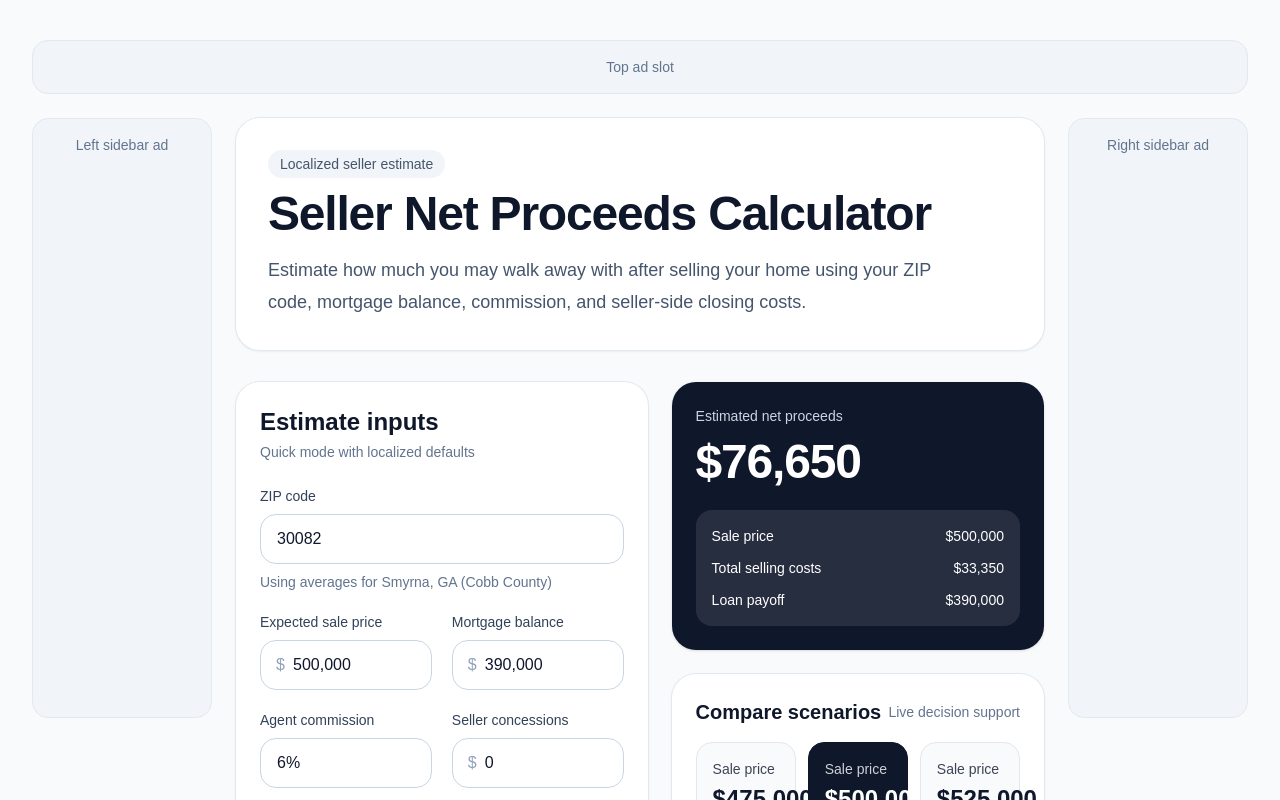
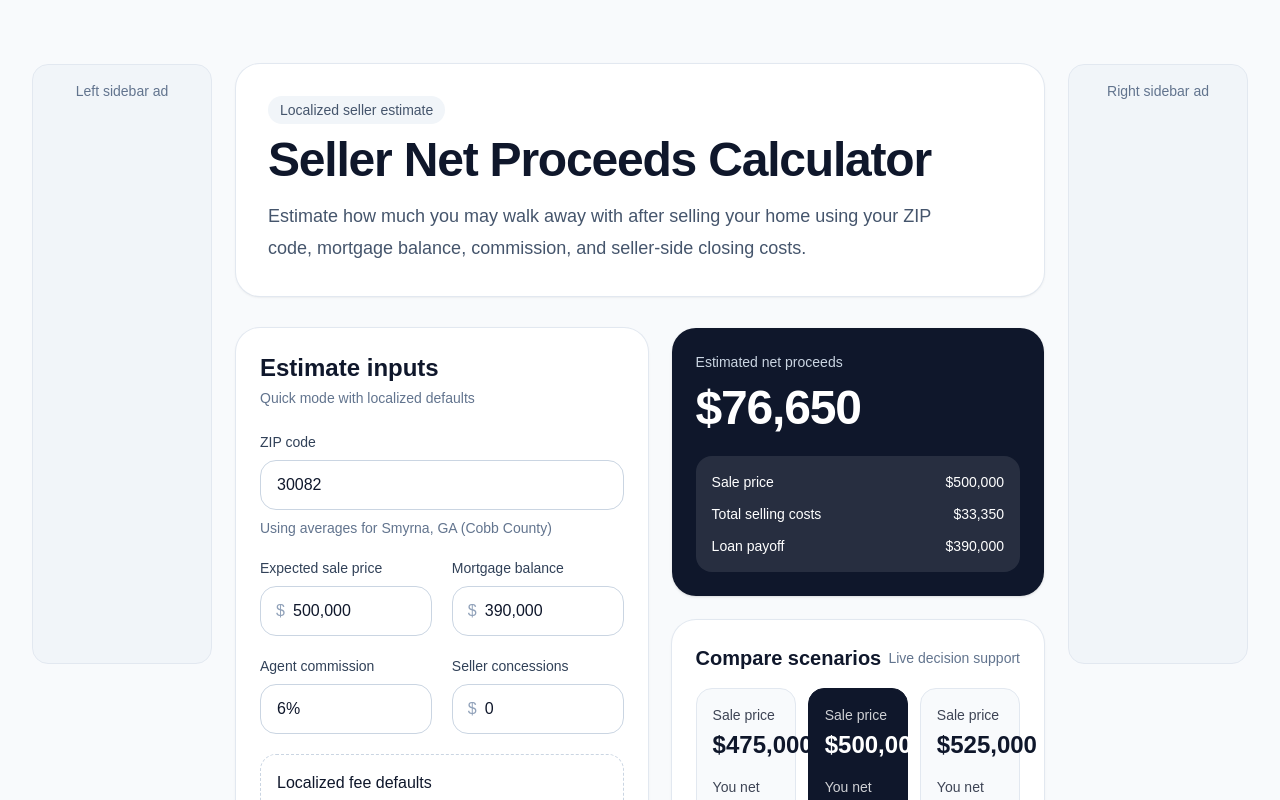
Before and after one commit to adamTully/propcalchub, a Next.js app: page /seller-net-proceeds-calculator in a window 1280 px wide. Shown: the top 800 px of the page. Built offline with nearby package versions, Linux system fonts and the light colour scheme.

Commit message:
Add first AdSense unit

```diff
--- a/app/layout.tsx
+++ b/app/layout.tsx
@@ -1,6 +1,7 @@
 import type { Metadata } from "next";
 import { Geist, Geist_Mono } from "next/font/google";
 import "./globals.css";
+import Script from 'next/script';
 
 const geistSans = Geist({
   variable: "--font-geist-sans",
@@ -27,7 +28,18 @@
       lang="en"
       className={`${geistSans.variable} ${geistMono.variable} h-full antialiased`}
     >
-      <body className="min-h-full flex flex-col">{children}</body>
+      <head>
+        <Script
+          async
+          src="https://pagead2.googlesyndication.com/pagead/js/adsbygoogle.js?client=ca-pub-2489602416184279"
+          crossOrigin="anonymous"
+          strategy="afterInteractive"
+        />
+      </head>
+
+      <body className="min-h-full flex flex-col">
+        {children}
+      </body>
     </html>
   );
 }
--- a/app/seller-net-proceeds-calculator/Calculator.tsx
+++ b/app/seller-net-proceeds-calculator/Calculator.tsx
@@ -134,6 +134,15 @@
     });
   }, [feePreset]);
 
+  useEffect(() => {
+  try {
+    // @ts-ignore
+    (window.adsbygoogle = window.adsbygoogle || []).push({});
+  } catch (e) {
+    console.error(e);
+  }
+}, []);
+
   const salePrice = parseNumber(salePriceInput);
   const mortgageBalance = parseNumber(mortgageBalanceInput);
   const commissionRate = parseNumber(commissionInput);
@@ -193,8 +202,15 @@
   return (
     <main className="min-h-screen bg-slate-50 text-slate-900">
       <div className="mx-auto max-w-[1600px] px-4 py-10 md:px-6 lg:px-8">
-        <div className="mb-6 rounded-2xl border border-slate-200 bg-slate-100 p-4 text-center text-sm font-medium text-slate-500">
-          Top ad slot
+        <div className="mb-6">
+            <ins
+                className="adsbygoogle"
+                style={{ display: 'block' }}
+                data-ad-client="ca-pub-XXXXXXXX"
+                data-ad-slot="XXXXXXXX"
+                data-ad-format="auto"
+                data-full-width-responsive="true"
+            />
         </div>
 
         <div className="grid gap-6 xl:grid-cols-[180px_minmax(0,1fr)_180px]">
```
